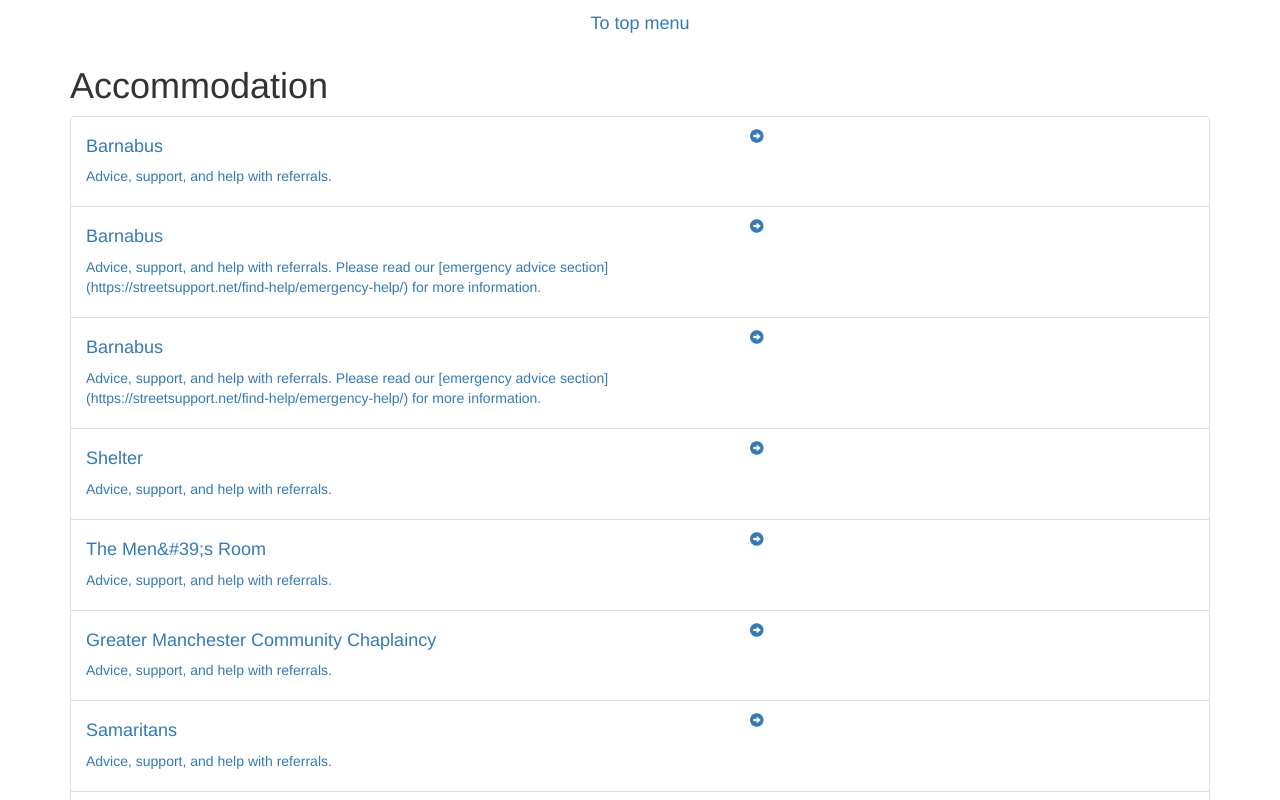
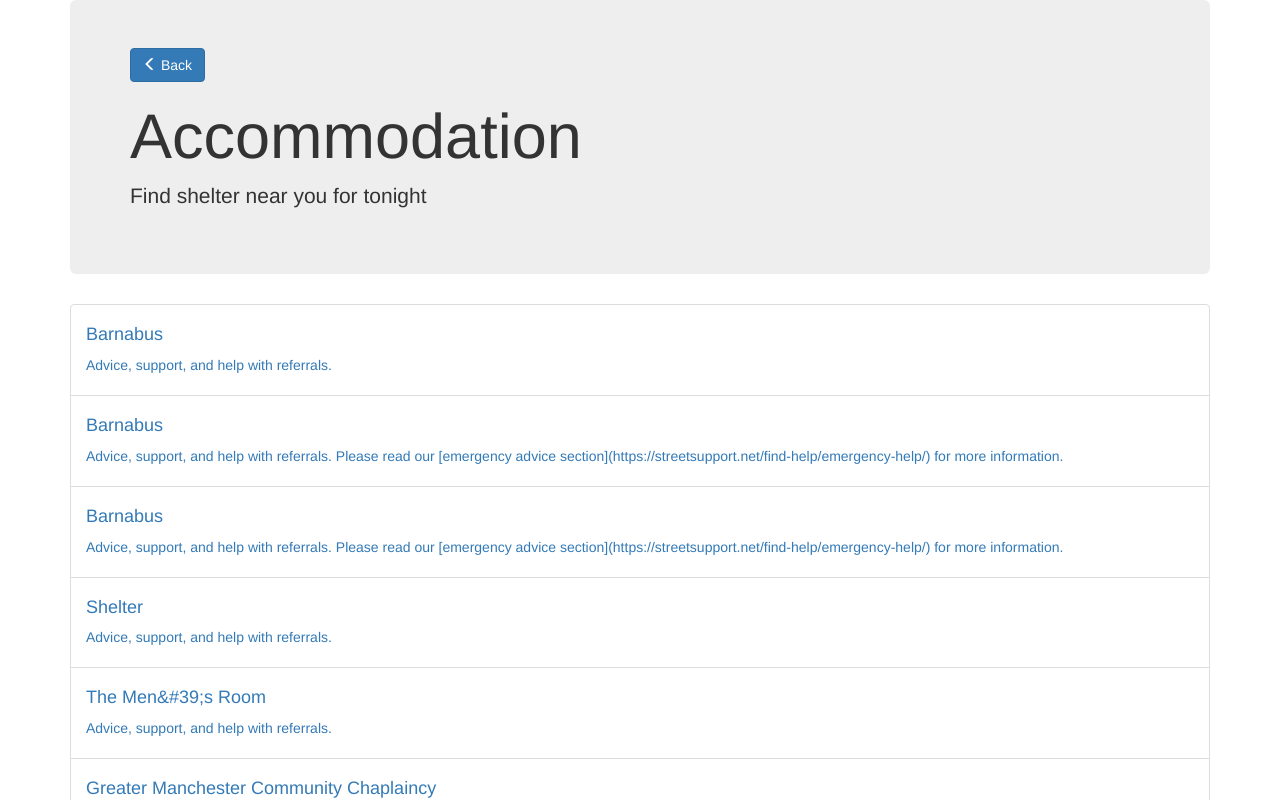
Before and after one commit to surf66/homeless-hack-mcr, a React (Create React App) app: page /accommodation in a window 1280 px wide. Shown: the top 800 px of the page. Built offline with nearby package versions, Linux system fonts and the light colour scheme.

Commit message:
Update the UI 💄

```diff
--- a/src/App.js
+++ b/src/App.js
@@ -16,11 +16,14 @@
 )
 
 const Menu = () => (
-  <div>
-    <h1>Find Help Tonight</h1>
+  <section>
+    <div className="jumbotron">
+      <h1>Find Help Tonight</h1>
+      <p>Find instant help</p>
+    </div>
     <Link to="/accommodation" className="btn btn-primary btn-lg btn-block">Find accommodation</Link>
     <Link to="/help" className="btn btn-primary btn-lg btn-block">Find help</Link>
-  </div>
+  </section>
 )
 
 export default RoutingComponent;
--- a/src/accommodation.js
+++ b/src/accommodation.js
@@ -19,23 +19,23 @@
   render() {
     return (
       <section>
-        <Link to="/" className="btn btn-secondary btn-lg btn-block">To top menu</Link>
-        <h1>Accommodation</h1>
+        <div className="jumbotron">
+          <Link to="/">
+            <button type="button" className="btn btn-primary">
+              <span className="glyphicon glyphicon-menu-left" aria-hidden="true"></span> Back
+            </button>
+          </Link>
+          <h1>Accommodation</h1>
+          <p>Find shelter near you for tonight</p>
+        </div>
 
         <ul className="list-group">
           {this.state.providers.map(provider => (
             <li className="list-group-item" key={provider.id}>
-              <div className="row">
-                <Link to={`/provider/${provider.id}`}>
-                  <div className="col-xs-7">
-                    <h4>{provider.serviceProviderName}</h4>
-                    <p>{provider.categorySynopsis}</p>
-                  </div>
-                  <div className="col-xs-5">
-                    <span className="glyphicon glyphicon-circle-arrow-right" aria-hidden="true"></span>
-                  </div>
-                </Link>
-              </div>
+              <Link to={`/provider/${provider.id}`}>
+                <h4>{provider.serviceProviderName}</h4>
+                <p>{provider.categorySynopsis}</p>
+              </Link>
             </li>
           ))}
         </ul>
--- a/src/help.js
+++ b/src/help.js
@@ -5,8 +5,15 @@
   render() {
     return (
       <section>
-        <Link to="/" className="btn btn-secondary btn-lg btn-block">To top menu</Link>
-        <h1>Help</h1>
+        <div className="jumbotron">
+          <Link to="/">
+            <button type="button" className="btn btn-primary">
+              <span className="glyphicon glyphicon-menu-left" aria-hidden="true"></span> Back
+            </button>
+          </Link>
+          <h1>Help</h1>
+          <p>Find help fast</p>
+        </div>
       </section>
     );
   }
```
